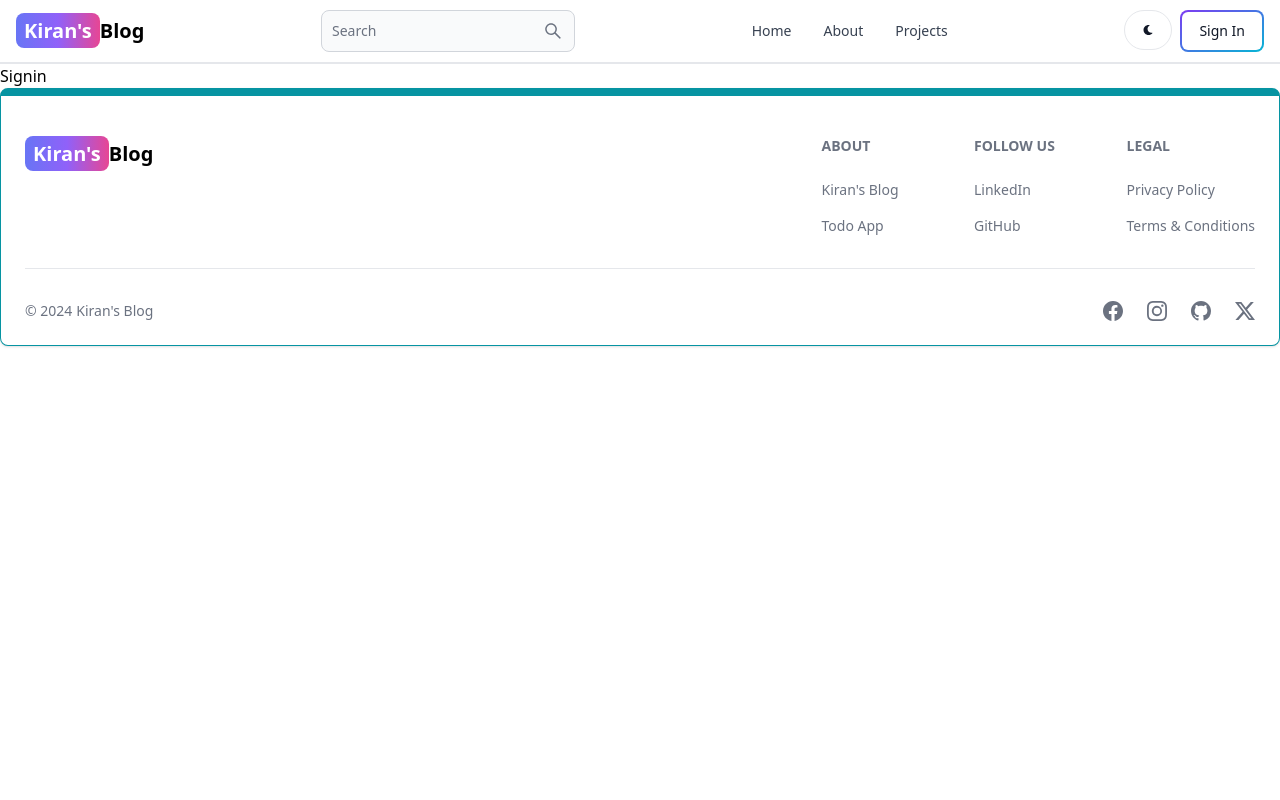
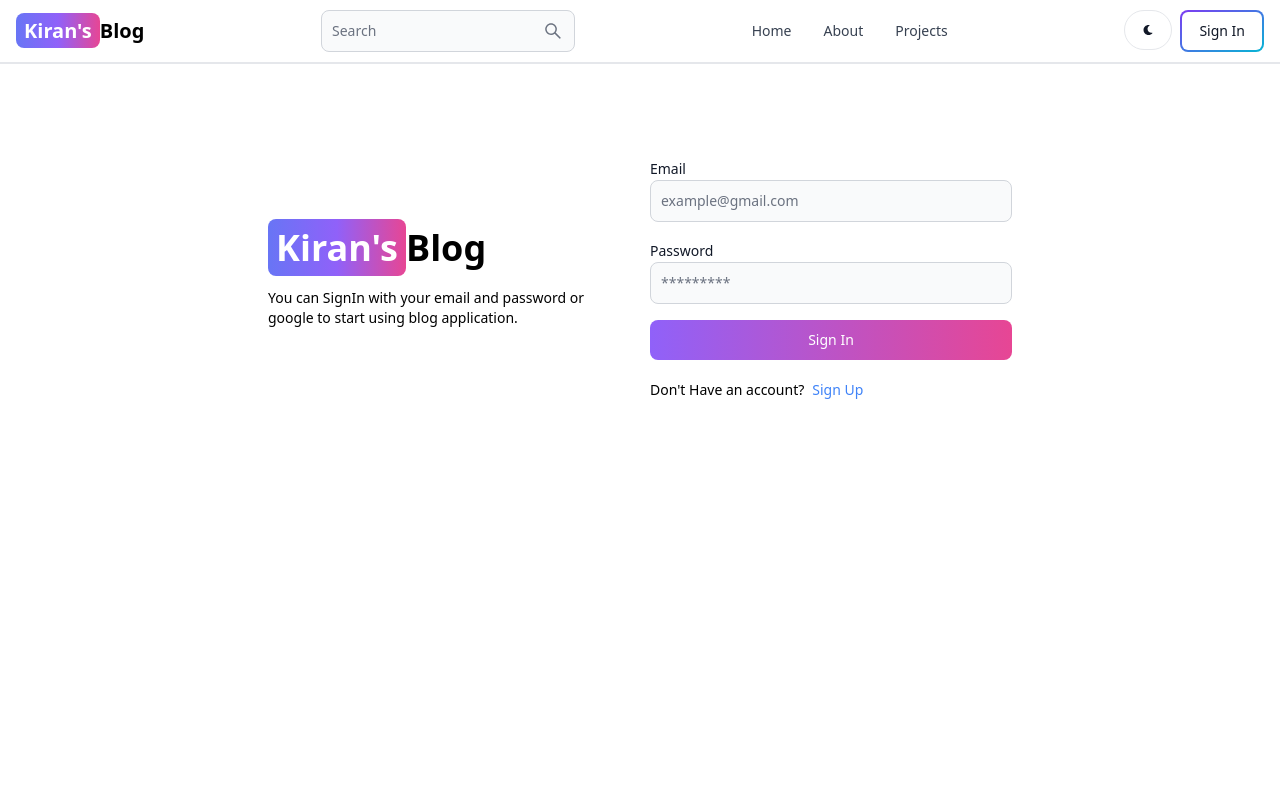
Before and after one commit to kirankk1/BlogApp, a React (Vite) app in the folder client/: page /sign-in in a window 1280 px wide. Shown: the top 800 px of the page. Built offline with nearby package versions, Linux system fonts and the light colour scheme.

Commit message:
complete signin page functionality

```diff
--- a/client/src/pages/SignIn.jsx
+++ b/client/src/pages/SignIn.jsx
@@ -1,7 +1,112 @@
-import React from 'react'
 
-export default function Signin() {
+
+import { Alert, Button, Label, Spinner, TextInput } from "flowbite-react";
+import React, { useState } from "react";
+import { Link, useNavigate } from "react-router-dom";
+
+export default function SignIn() {
+  const [formData, setFormData] = useState({});
+  const [errorMessage, setErrorMessage] = useState(null);
+  const [loading, setLoading] = useState(false);
+  const navigate = useNavigate();
+
+  const handleChange = (e) => {
+    setFormData({ ...formData, [e.target.name]: e.target.value.trim() });
+  };
+
+  const handleSubmit = async (e) => {
+    e.preventDefault();
+    if (!formData.email || !formData.password) {
+      return setErrorMessage("Please fill out all fields");
+    }
+    try {
+      setLoading(true);
+      setErrorMessage(null);
+      const res = await fetch("/api/auth/signin", {
+        method: "POST",
+        headers: { "Content-Type": "application/json" },
+        body: JSON.stringify(formData),
+      });
+      const data = await res.json();
+      if (data.success === false) {
+        return setErrorMessage(data.message);
+      }
+      setLoading(false);
+      if(res.ok){
+        navigate("/");
+      }
+
+      // Handle response data here
+    } catch (error) {
+      // Handle error here
+      setErrorMessage(error.message);
+      setLoading(false);
+    }
+  };
+
   return (
-    <div>Signin</div>
-  )
+    <div className="min-h-screen mt-20">
+      <div className="flex p-3 max-w-3xl mx-auto flex-col md:flex-row md:items-center gap-5">
+        {/* left */}
+        <div className="flex-1">
+          <Link to="/" className="font-bold dark:text-white text-4xl">
+            <span className="px-2 py-1 bg-gradient-to-r from-indigo-500 via-purple-500 to-pink-500 rounded-lg text-white ">
+              Kiran's
+            </span>
+            Blog
+          </Link>
+          <p className="text-sm mt-5">
+            You can SignIn with your email and password or google to start using
+            blog application.
+          </p>
+        </div>
+        {/* right */}
+        <div className="flex-1">
+          <form className="flex flex-col gap-4" onSubmit={handleSubmit}>
+            <div>
+              <Label value="Email" />
+              <TextInput
+                type="email"
+                name="email"
+                placeholder="example@gmail.com"
+                id="email"
+                onChange={handleChange}
+              />
+            </div>
+            <div>
+              <Label value="Password" />
+              <TextInput
+                type="password"
+                name="password"
+                placeholder="*********"
+                id="password"
+                onChange={handleChange}
+              />
+            </div>
+            <Button gradientDuoTone="purpleToPink" type="submit" disabled={loading} >
+              {
+                loading ? (
+                  <>
+                    <Spinner size='sm'/>
+                    <span className="pl-3">Loading...</span>
+                  </>
+                ): 'Sign In'
+              }
+            </Button>
+          </form>
+          <div className="flex gap-2 text-sm mt-5">
+            <span>Don't Have an account?</span>
+            <Link to="/sign-up" className="text-blue-500">
+              Sign Up
+            </Link>
+          </div>
+          {errorMessage && (
+            <Alert className="mt-5" color={"failure"}>
+              {errorMessage}
+            </Alert>
+          )}
+        </div>
+      </div>
+    </div>
+  );
 }
```
